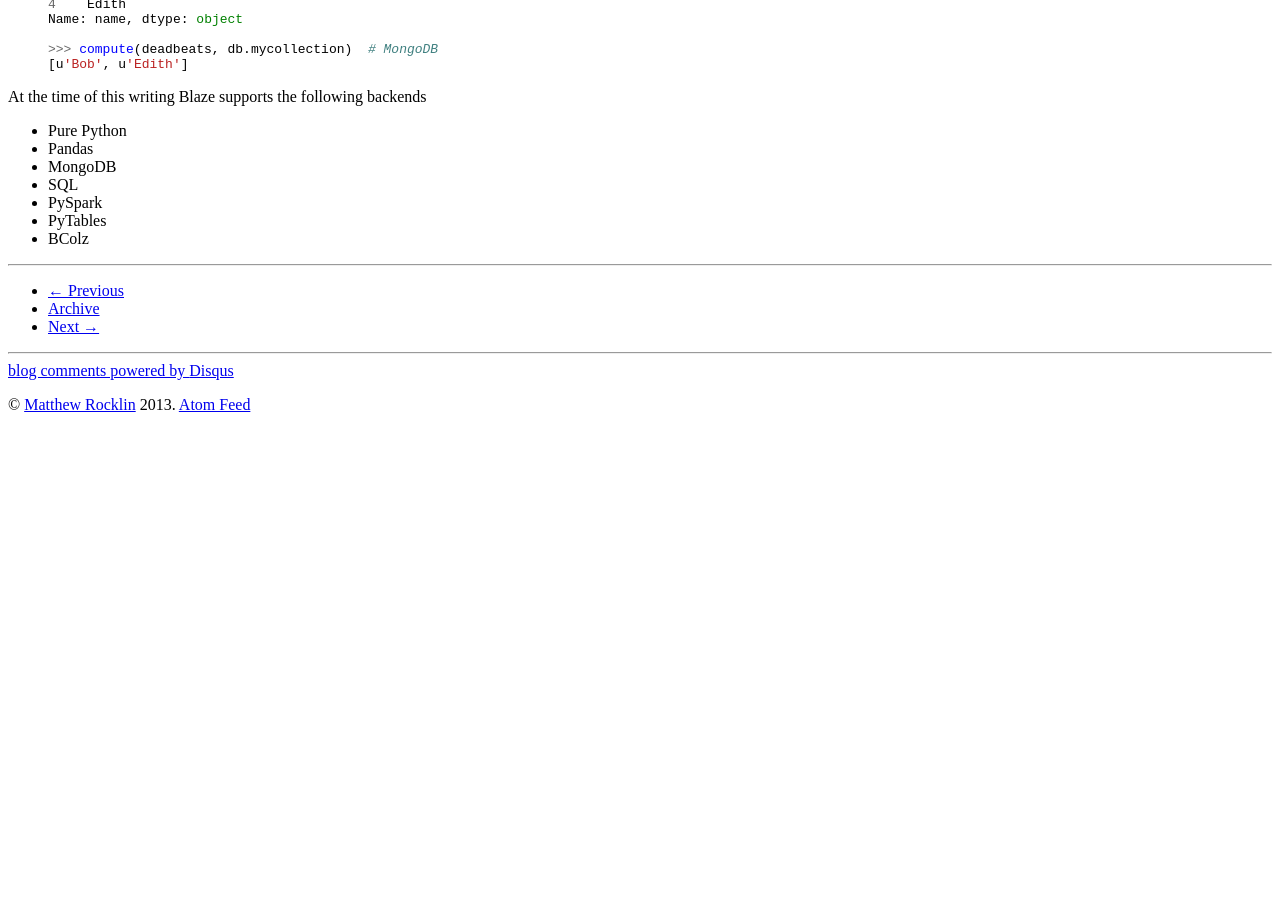
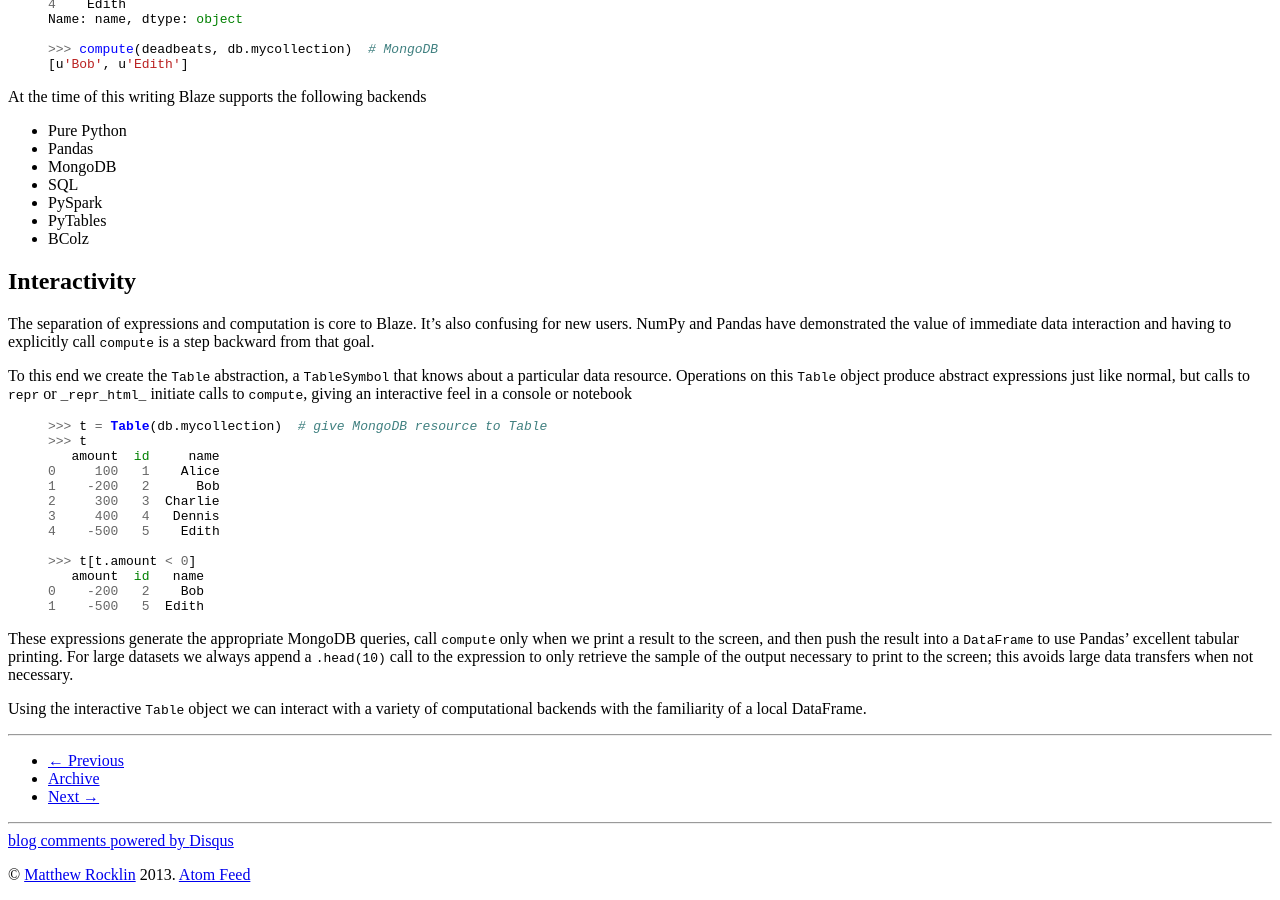
Before and after one commit to besyskymnbk/blog, a Jekyll site: the page built from _posts/work/2014-09-01-Blaze-Expressions.md, in a window 1280 px wide and 900 px high, scrolled down 1858 px. Built offline with Jekyll 4.4.1, drawn with Linux system fonts in a browser that asks for light colours; comment, search, counter and statistics services are not loaded; before the commit the page ends 2288 px from its top, so only the background shows below that.

Commit message:
add section on interactive table to expressions
Recommended by @chdoig

```diff
--- a/_posts/work/2014-09-01-Blaze-Expressions.md
+++ b/_posts/work/2014-09-01-Blaze-Expressions.md
@@ -129,7 +129,8 @@ db.mycollection.insert([{'id': 1, 'name': 'Alice',   'amount':  100},
 {% endhighlight %}
 
 
-## Recap
+Recap
+-----
 
 To remind you we created a single Blaze query
 
@@ -162,3 +163,43 @@ At the time of this writing Blaze supports the following backends
 * PySpark
 * PyTables
 * BColz
+
+
+Interactivity
+-------------
+
+The separation of expressions and computation is core to Blaze.  It's also
+confusing for new users.
+NumPy and Pandas have demonstrated the value of immediate data interaction and
+having to explicitly call `compute` is a step backward from that goal.
+
+To this end we create the `Table` abstraction, a `TableSymbol` that knows about
+a particular data resource.  Operations on this `Table` object produce abstract
+expressions just like normal, but calls to `repr` or `_repr_html_` initiate
+calls to `compute`, giving an interactive feel in a console or notebook
+
+{% highlight Python %}
+>>> t = Table(db.mycollection)  # give MongoDB resource to Table
+>>> t
+   amount  id     name
+0     100   1    Alice
+1    -200   2      Bob
+2     300   3  Charlie
+3     400   4   Dennis
+4    -500   5    Edith
+
+>>> t[t.amount < 0]
+   amount  id   name
+0    -200   2    Bob
+1    -500   5  Edith
+{% endhighlight %}
+
+These expressions generate the appropriate MongoDB queries, call `compute` only
+when we print a result to the screen, and then push the result into a
+`DataFrame` to use Pandas' excellent tabular printing.  For large datasets we
+always append a `.head(10)` call to the expression to only retrieve the sample
+of the output necessary to print to the screen;  this avoids large data
+transfers when not necessary.
+
+Using the interactive `Table` object we can interact with a variety of
+computational backends with the familiarity of a local DataFrame.
```
